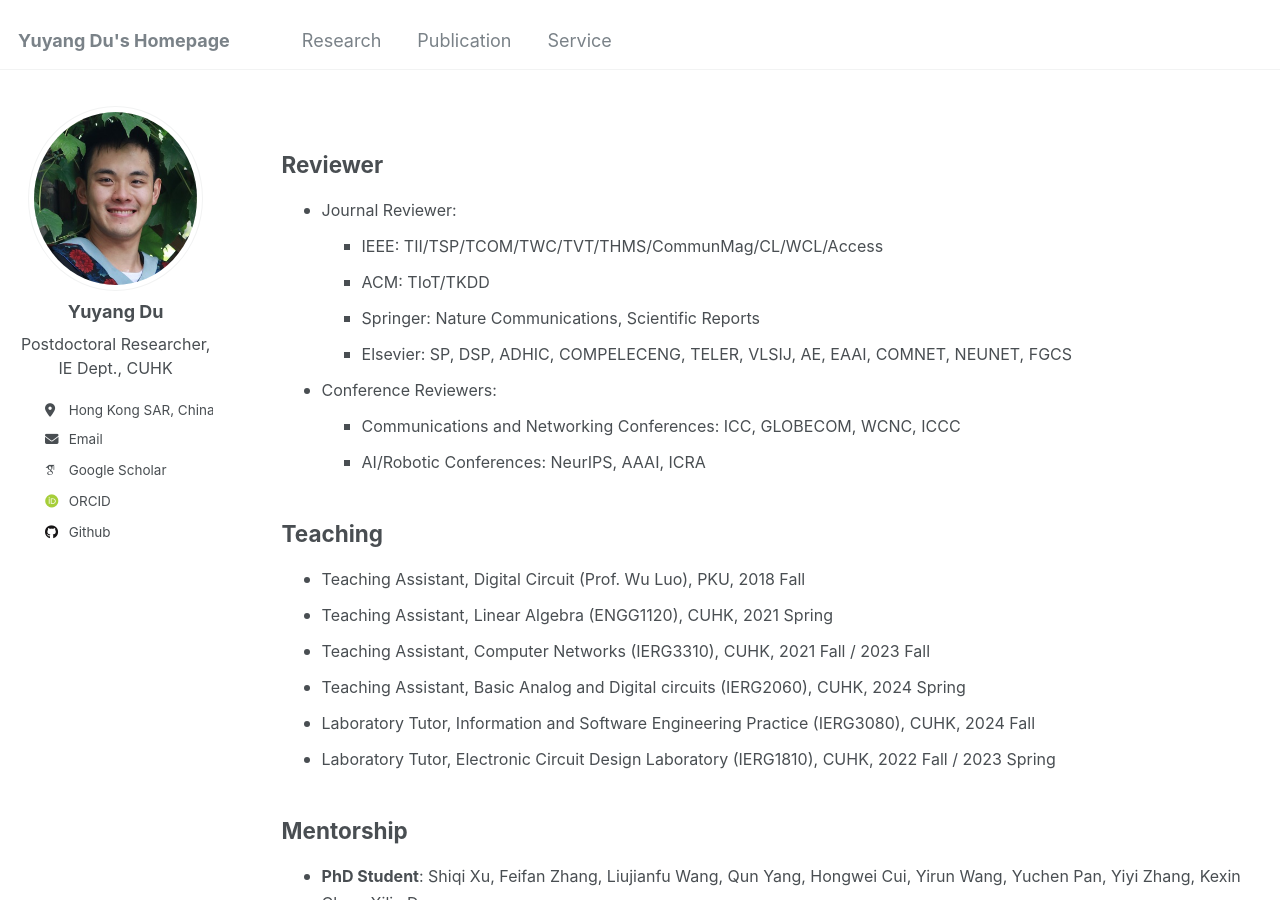
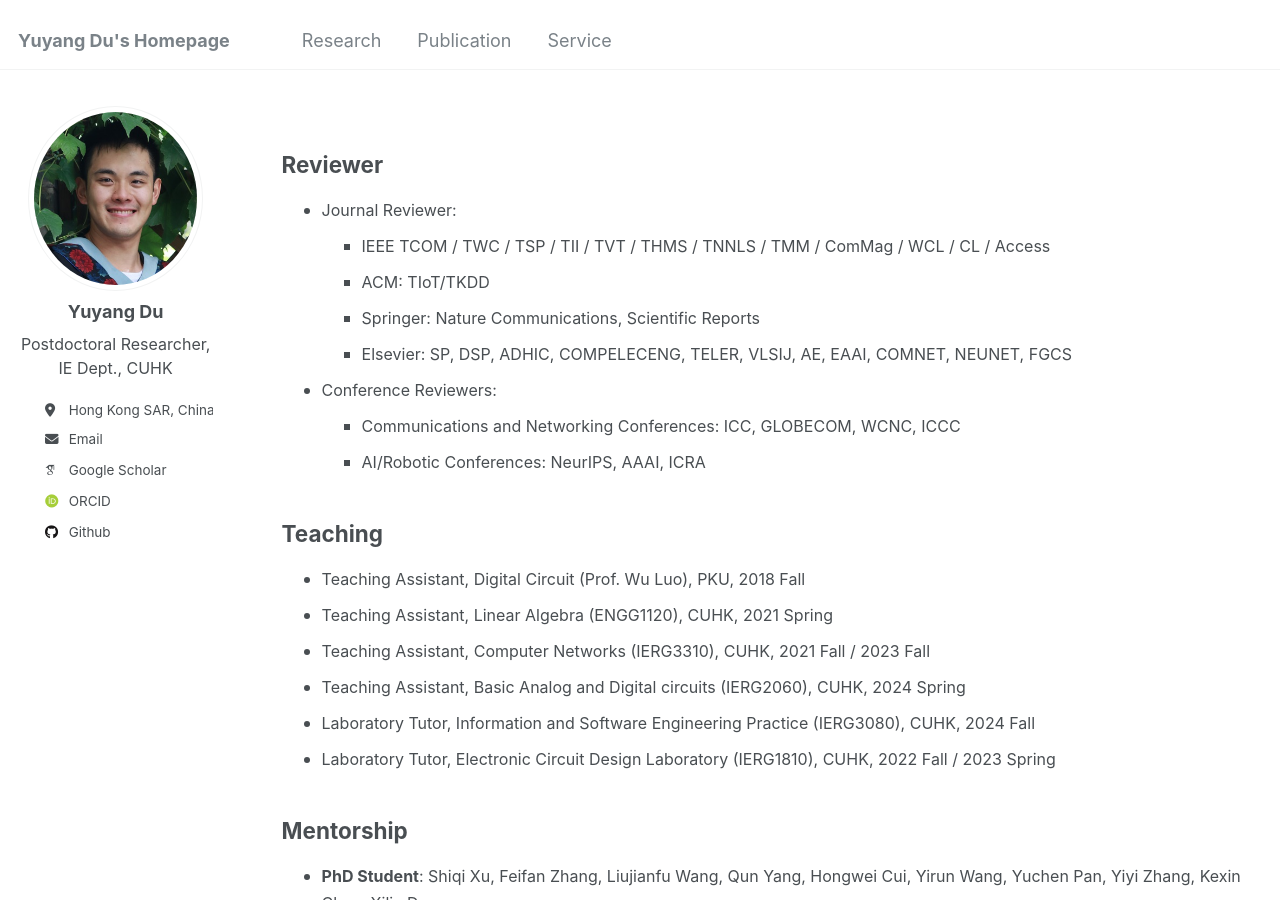
Before and after one commit to yuyangdu01/yuyangdu01.github.io, a Jekyll site: the page built from _pages/cv.md, in a window 1280 px wide and 900 px high. Built offline with Jekyll 4.4.1, drawn with Linux system fonts in a browser that asks for light colours; some web fonts are replaced.

Commit message:
Update cv.md

```diff
--- a/_pages/cv.md
+++ b/_pages/cv.md
@@ -13,7 +13,7 @@ Reviewer
   <li><font size=3>Journal Reviewer:</font></li>
     <ul style="margin-left: -40px;">
       <ul style="margin-left: 0px;">
-        <li><font size=3>IEEE: TII/TSP/TCOM/TWC/TVT/THMS/CommunMag/CL/WCL/Access</font></li>
+        <li><font size=3>IEEE TCOM / TWC / TSP / TII / TVT / THMS / TNNLS / TMM / ComMag / WCL / CL / Access</font></li>
         <li><font size=3>ACM: TIoT/TKDD</font></li>
         <li><font size=3>Springer: Nature Communications, Scientific Reports</font></li>
         <li><font size=3>Elsevier: SP, DSP, ADHIC, COMPELECENG, TELER, VLSIJ, AE, EAAI, COMNET, NEUNET, FGCS</font></li>
```
